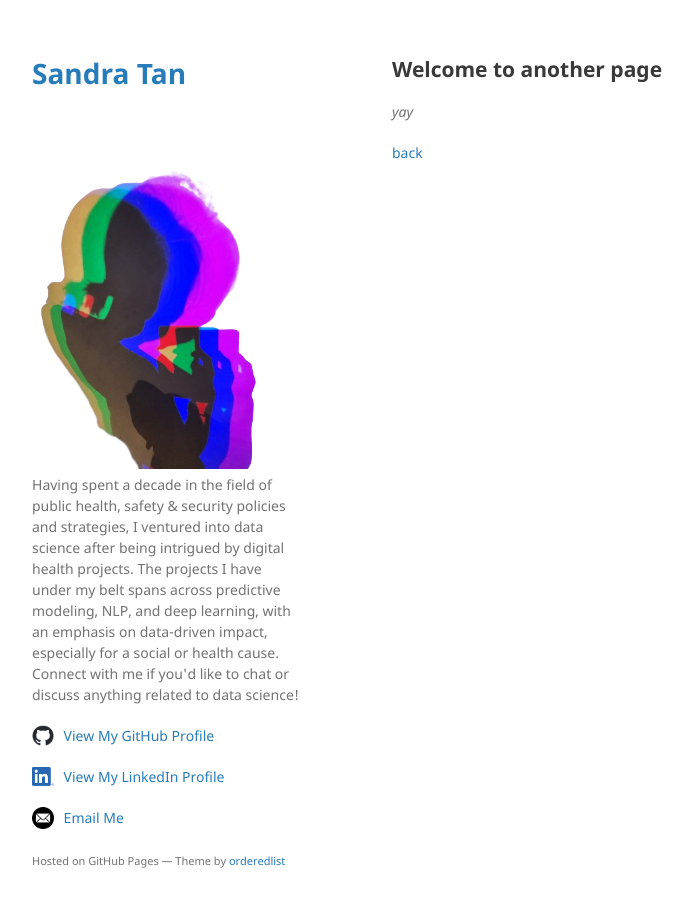
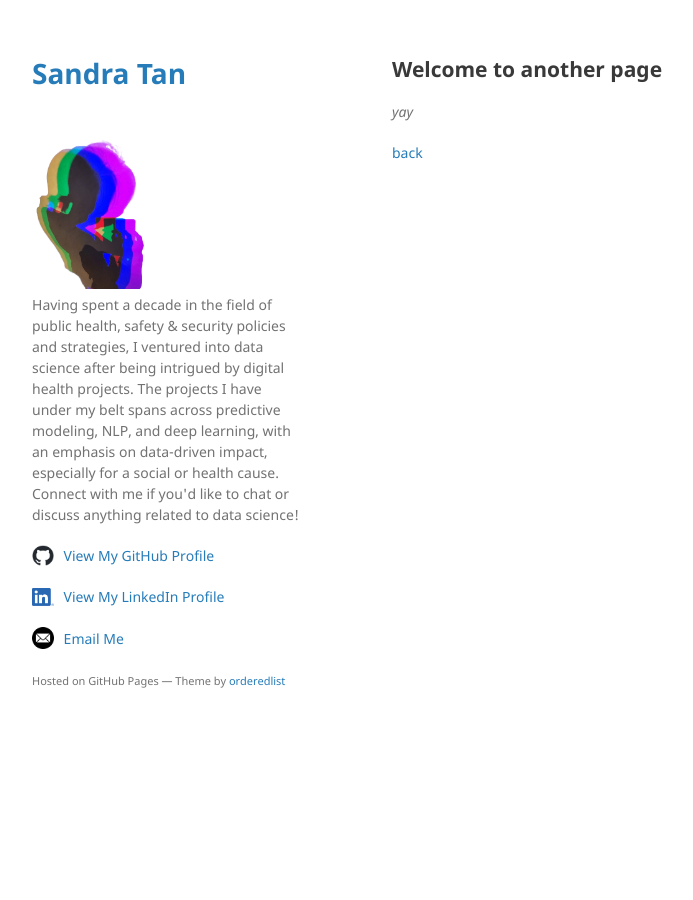
Before and after one commit to githubberst/githubberst.github.io, a Jekyll site: the page built from another-page.md, in a window 1280 px wide. Shown: the whole page, without its empty margins (178-871 px from the left). Built offline with Jekyll 4.4.1, drawn with Linux system fonts in a browser that asks for light colours.

Commit message:
resize pic

```diff
--- a/_layouts/default.html
+++ b/_layouts/default.html
@@ -19,7 +19,7 @@
     <div class="wrapper">
       <header>
         <h1><a href="{{ "/" | absolute_url }}">Sandra Tan</a></h1>
-        <img src="./images/colouredtransparent.png" alt="profilepic" />
+        <img src="./images/colouredtransparent.png" alt="profilepic" width="50%"/>
 
         <p>Having spent a decade in the field of public health, safety & security policies and strategies, I ventured into data science after being intrigued by digital health projects. The projects I have under my belt spans across predictive modeling, NLP, and deep learning, with an emphasis on data-driven impact, especially for a social or health cause. Connect with me if you'd like to chat or discuss anything related to data science!</p>
 
```
